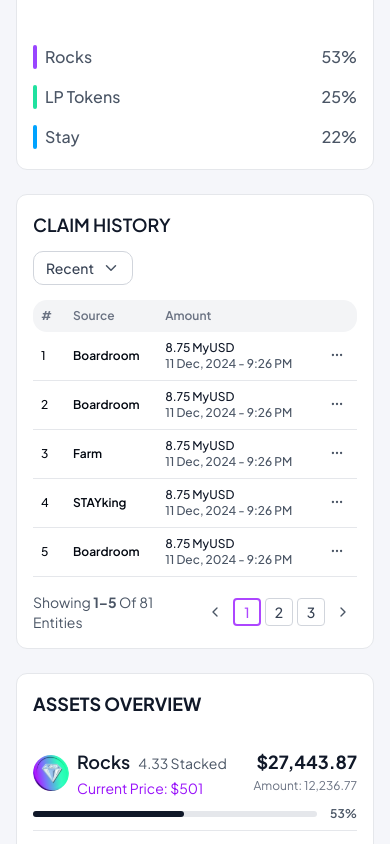
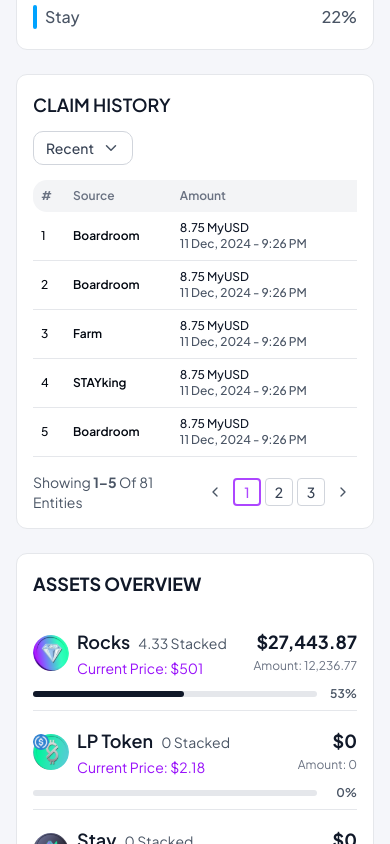
Before and after one commit to EhtishamNazir1234/nfstay, a Next.js app: page /portfolio in a window 390 px wide. Shown: the part 918-1762 px from the top of the page. Built offline with nearby package versions, Linux system fonts and the light colour scheme.

Commit message:
portfolio section responsiveness completed

```diff
--- a/src/app/portfolio/page.tsx
+++ b/src/app/portfolio/page.tsx
@@ -12,7 +12,7 @@ const page = () => {
       <div className="relative w-full min-h-[500px] bg-gradient-to-br from-[#2b165a] via-[#1b2a4e] to-[#0f3d3e] pt-20">
         <div className="absolute inset-0 bg-[radial-gradient(circle_at_top,rgba(255,255,255,0.08),transparent_60%)]" />
       </div>
-      <div className="relative -mt-54 pb-12 px-4 sm:px-6 lg:px-8">
+      <div className="relative -mt-84 pb-12 px-4 sm:px-6 lg:px-8">
         <div className="mx-auto max-w-7xl flex justify-center">
           <div className="w-full max-w-[1200px]">
             <div className="flex flex-col lg:flex-row gap-6 mb-6">
--- a/src/components/ui/portfolio/ClaimHistory.tsx
+++ b/src/components/ui/portfolio/ClaimHistory.tsx
@@ -61,7 +61,7 @@ export default function ClaimHistory() {
               <th className="px-2 sm:px-4 py-2 text-left text-xs sm:text-sm lg:text-base font-semibold text-gray-500 dark:text-gray-300 hidden md:table-cell">
                 Status
               </th>
-              <th className="px-4 py-2 w-10 rounded-tr-xl rounded-br-xl"></th>
+              <th className="px-4 py-2 w-10 rounded-tr-xl rounded-br-xl hidden md:table-cell"></th>
             </tr>
           </thead>
           <tbody>
@@ -96,7 +96,7 @@ export default function ClaimHistory() {
                     {claim.status}
                   </span>
                 </td>
-                <td className="px-2 sm:px-4 py-2 sm:py-3 text-center">
+                <td className="px-2 sm:px-4 py-2 sm:py-3 text-center hidden md:table-cell">
                   <button className="inline-flex items-center justify-center w-5 h-5 sm:w-6 sm:h-6 rounded hover:bg-gray-200 dark:hover:bg-gray-800 transition">
                     <MoreHorizontal
                       size={14}
```
